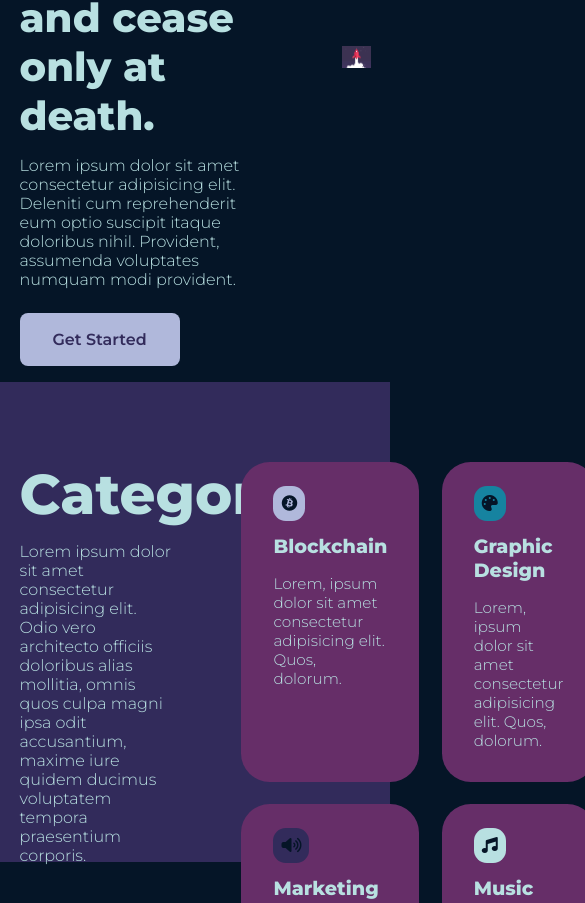
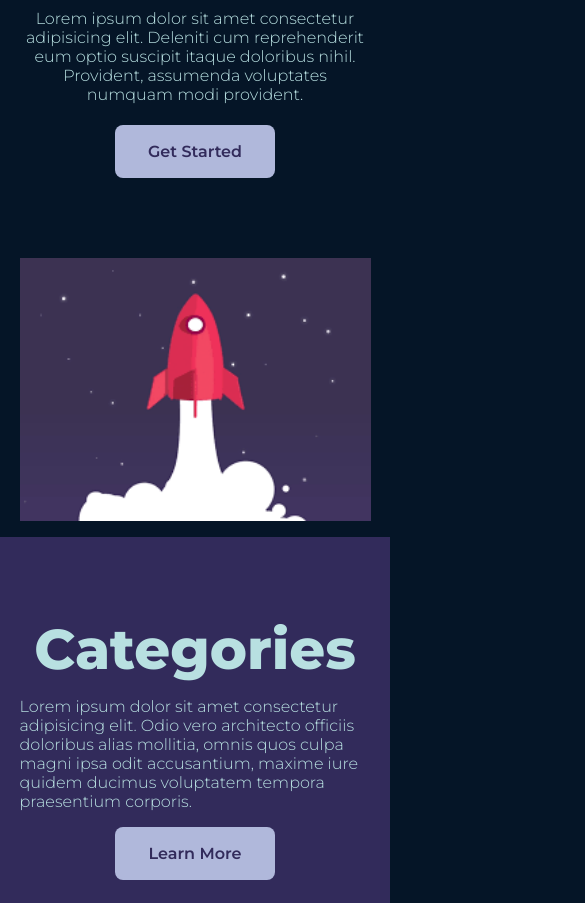
Before and after one commit to Resurrect19/Education-website, a plain HTML site: page index.html in a window 390 px wide. Shown: the part 364-1267 px from the top of the page, 585 px wide, since content can reach past the window. Drawn offline with nearby package versions, Linux system fonts and the light colour scheme; a web font is replaced by a local one.

Commit message:
Responsive

```diff
--- a/style.css
+++ b/style.css
@@ -343,9 +343,90 @@ footer ul li:hover{
 
 
 
+@media (max-width:600px){
+    .container{
+        width: var(--container-width-sm);
+    }
+    .nav_menu{
+        right:3%;
+    }
+    header{
+        height: 100vh;
+    }
+    .header_container{
+        display: grid;
+        grid-template-columns: 1fr;
+        text-align: center;
+        margin-top: 0;
+    }
+    .header_left p{
+        margin-bottom: 1.3rem;
+    }
+    .categories{
+        height: auto;
+        margin: 0;
+    }
+    .categories_left{
+        padding: 0;
+    }
+    .categories_left p{
+        text-align: left;
+        margin-bottom: 1rem;
+    }
+    .categories_container{
+        display: grid;
+        grid-template-columns: 1fr;
+        text-align: center;
+    }
+    .category{
+        padding:1rem;
+        text-align: left;
+        height: auto;
+        border-radius: 1rem;
+    }
+    .icon_categories{
+        margin-top: 4px;
 
-
-@media screen and (max-width:1024px){
+    }
+    .courses{
+        padding: 1rem;
+        margin-top: 2rem;
+        margin-bottom: auto;
+    }
+    .courses_container{
+        grid-template-columns: 1fr;
+    }
+    .categories_right{
+        display: grid;
+        grid-template-columns: 1fr 1fr;
+        gap: 0.6rem;
+    }
+    .faqs{
+        box-shadow: none;
+    }
+    .faqs_container{
+        grid-template-columns: 1fr;
+    }
+    .footer_container{
+        grid-template-columns: 1fr;
+        text-align: center;
+    }
+    .footer_social{
+        justify-content: center;
+    }
+}
+@media (max-width:960px){
+    .categories{
+        height: auto;
+    }
+    .courses_container{
+        grid-template-columns: 1fr;
+    }
+    .categories_container{
+        grid-template-columns: 1fr;
+    }
+}
+@media (max-width:1024px){
     .container{
         width: var(--container-width-md);
     }
@@ -367,6 +448,9 @@ footer ul li:hover{
         font-size: 1.5rem;
         color: var(--light-purple);
         cursor: pointer;
+    }
+    nav button.open-menu-btn{
+        display: block;
     }
     nav button.close-menu-btn{
         display: none;
```
